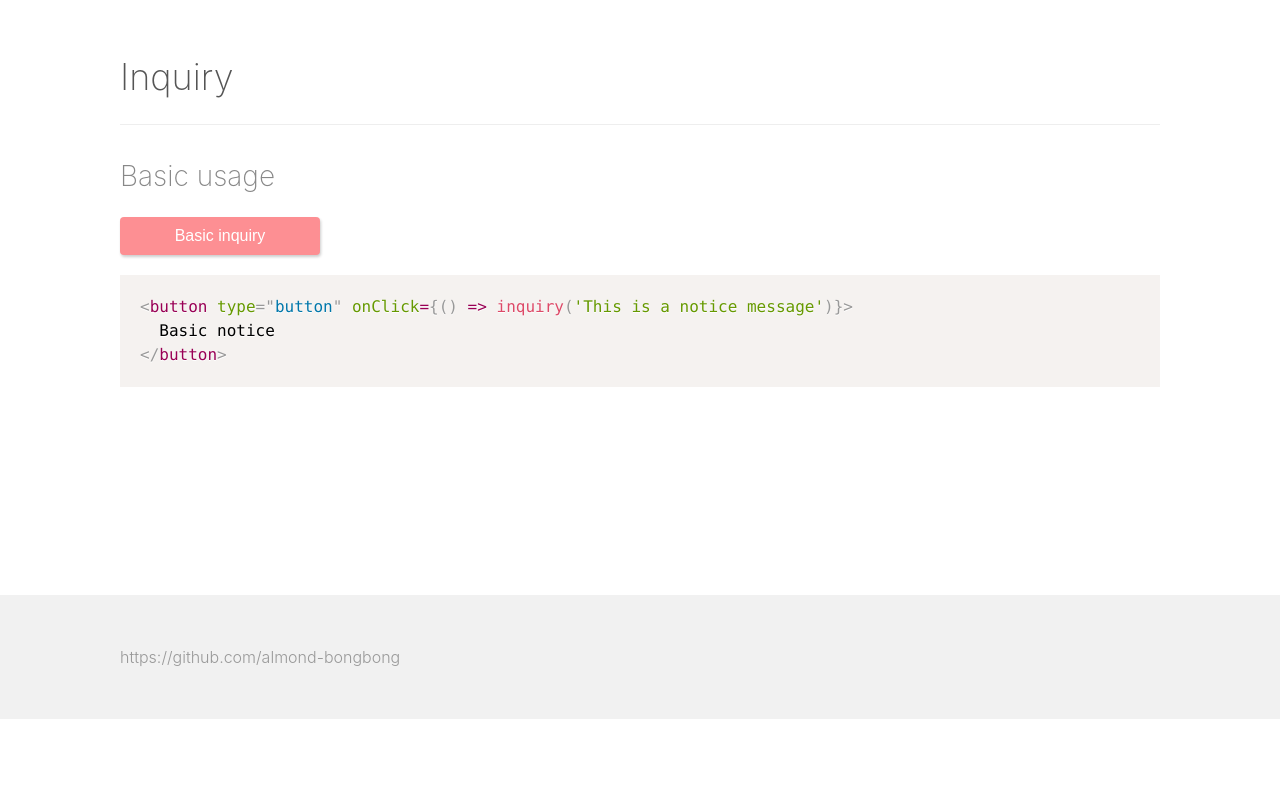
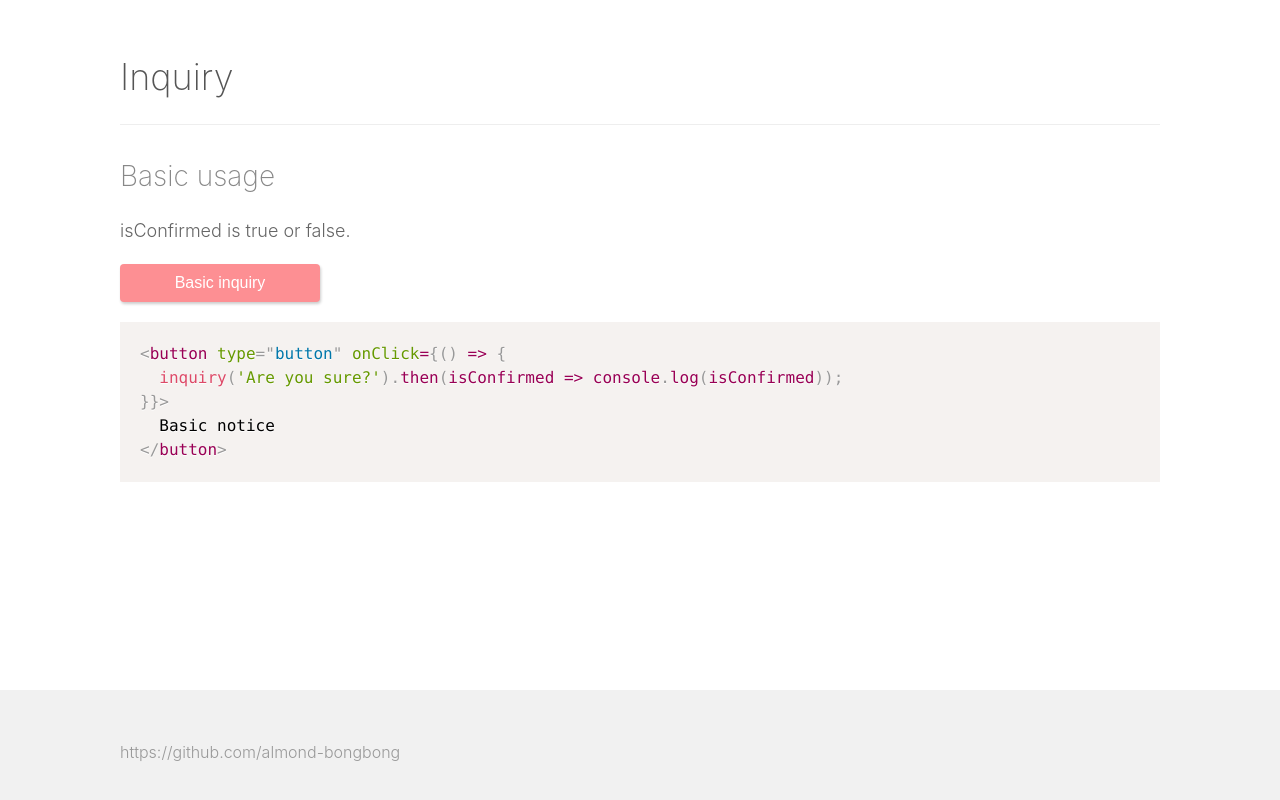
Before and after one commit to almond-bongbong/react-interaction, a React (Create React App) app in the folder example/: page / in a window 1280 px wide. Shown: the part 4124-4924 px from the top of the page. Before the commit the page ends 4843 px from the top, so only its background shows below. Built offline with nearby package versions, Linux system fonts and the light colour scheme.

Commit message:
inquiry update

```diff
--- a/example/src/App.js
+++ b/example/src/App.js
@@ -265,17 +265,20 @@ export default myToast;
         <h2 id="inquiry">Inquiry</h2>
         <div className="example-area">
           <h3>Basic usage</h3>
+          <p>isConfirmed is true or false.</p>
           <div className="playground">
             <button
               type="button"
               className="example-button"
-              onClick={() => inquiry('Are you sure?')}
+              onClick={() => inquiry('Are you sure?').then(result => console.log(result))}
             >
               Basic inquiry
             </button>
           </div>
           <CommonHighlighter>
-            {`<button type="button" onClick={() => inquiry('This is a notice message')}>
+            {`<button type="button" onClick={() => {
+  inquiry('Are you sure?').then(isConfirmed => console.log(isConfirmed));
+}}>
   Basic notice
 </button>
 `}
```
